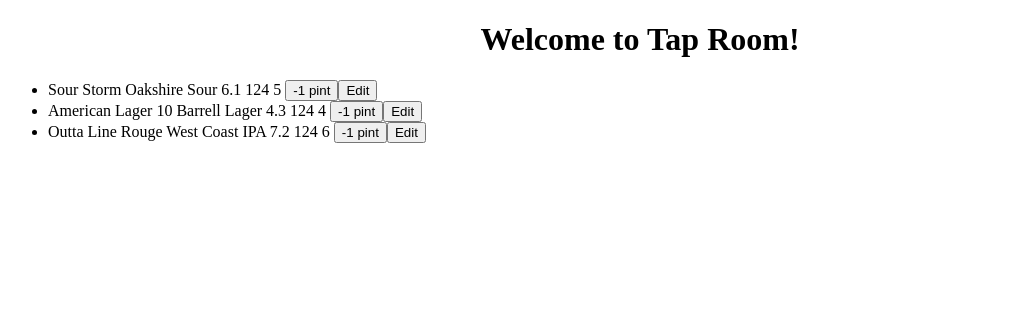
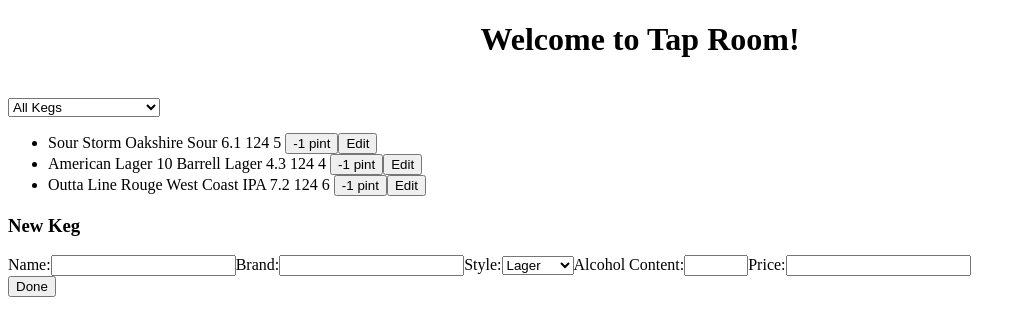
Before and after one commit to claramunro-zz/Keg-Levels-Angular, an Angular app: page / in a window 1280 px wide. Shown: the top 336 px of the page, without its empty margins (0-1026 px from the left). Built offline with nearby package versions, Linux system fonts and the light colour scheme.

Commit message:
add running-low pipe

```diff
--- a/src/app/app.component.html
+++ b/src/app/app.component.html
@@ -8,3 +8,5 @@
 <app-keg-list [childKegList]="masterKegList" (clickSender)="editKeg($event)"></app-keg-list>
 
 <app-edit-keg [selectedKeg]="selectedKeg"  (clickedDone)="finishedEditing()"></app-edit-keg>
+
+<app-new-keg (clickedSave)="addToList($event)"></app-new-keg>
--- a/src/app/app.component.ts
+++ b/src/app/app.component.ts
@@ -8,13 +8,14 @@
 })
 export class AppComponent {
   title: string = 'Tap Room';
-  selectedKeg: Keg = null;
 
   masterKegList: Keg[] = [
     new Keg("Sour Storm", "Oakshire","Sour",6.1,5),
     new Keg("American Lager", "10 Barrell","Lager",4.3,4),
     new Keg("Outta Line", "Rouge","West Coast IPA",7.2,6)
   ];
+  selectedKeg: Keg = null;
+
 
   editKeg(clickedKeg: Keg){
     this.selectedKeg = clickedKeg;
@@ -23,4 +24,9 @@
   finishedEditing(){
     this.selectedKeg = null;
   }
+
+  addToList(newKeg: Keg){
+    this.masterKegList.push(newKeg);
+    console.log(this.masterKegList);
+  }
 }
--- a/src/app/app.module.ts
+++ b/src/app/app.module.ts
@@ -7,7 +7,7 @@
 import { KegListComponent } from './keg-list/keg-list.component';
 import { EditKegComponent } from './edit-keg/edit-keg.component';
 import { NewKegComponent } from './new-keg/new-keg.component';
-// import { CompletenessPipe } from './completeness.pipe';
+import { RunningLowPipe } from './running-low.pipe';
 
 
 @NgModule({
@@ -15,8 +15,8 @@
     AppComponent,
     KegListComponent,
     EditKegComponent,
-    NewKegComponent
-    // CompletenessPipe
+    NewKegComponent,
+    RunningLowPipe
   ],
   imports: [
     BrowserModule,
--- a/src/app/edit-keg/edit-keg.component.html
+++ b/src/app/edit-keg/edit-keg.component.html
@@ -9,7 +9,17 @@
   <input id="brand" [(ngModel)]="selectedKeg.brand">
 
   <label for="style">Style:</label>
-  <input id="style" [(ngModel)]="selectedKeg.style">
+  <!-- <input id="style" [(ngModel)]="selectedKeg.style"> -->
+
+  <select id="style" [(ngModel)]="selectedKeg.style">
+    <option [value]="0">Lager</option>
+    <option [value]="1">IPA</option>
+    <option [value]="2">Pilsner</option>
+    <option [value]="3">Gose </option>
+    <option [value]="4">Wheat</option>
+    <option [value]="5">Pale Ale</option>
+    <option [value]="6">Stout</option>
+  </select>
 
   <label for="alcoholContent">Alcohol Content:</label>
   <input id="alcoholContent" [(ngModel)]="selectedKeg.alcoholContent" type="number" max="100" min="0">
--- a/src/app/keg-list/keg-list.component.html
+++ b/src/app/keg-list/keg-list.component.html
@@ -1,5 +1,12 @@
+<br>
+  <select (change)="onChange($event.target.value)">
+    <option value="all">All Kegs</option>
+    <option value="lowKegs">Less then 10 pints left</option>
+  </select>
+<br>
+
 <ul>
-  <li *ngFor='let currentKeg of childKegList'>{{currentKeg.name}} {{currentKeg.brand}} {{currentKeg.style}} {{currentKeg.alcoholContent}} {{currentKeg.pintLeft}} {{currentKeg.price}}
+  <li *ngFor='let currentKeg of childKegList | runningLow: filterByRunningLow'>{{currentKeg.name}} {{currentKeg.brand}} {{currentKeg.style}} {{currentKeg.alcoholContent}} {{currentKeg.pintLeft}} {{currentKeg.price}}
     <button (click)="subtractPintClicked(currentKeg)">-1 pint</button>
     <button (click)="editButtonClicked(currentKeg)">Edit</button>
   </li>
--- a/src/app/keg-list/keg-list.component.ts
+++ b/src/app/keg-list/keg-list.component.ts
@@ -6,9 +6,12 @@
   templateUrl: './keg-list.component.html',
   styleUrls: ['./keg-list.component.css']
 })
+
 export class KegListComponent {
   @Input() childKegList: Keg[];
   @Output() clickSender = new EventEmitter();
+
+  filterByRunningLow: string = "all";
 
   editButtonClicked(kegToEdit: Keg){
     this.clickSender.emit(kegToEdit);
@@ -17,4 +20,8 @@
   subtractPintClicked(kegToEdit: Keg){
     kegToEdit.pintLeft--;
   }
+
+  onChange(optionFromMenu) {
+    this.filterByRunningLow = optionFromMenu;
+  }
 }
--- a/src/app/models/keg.model.ts
+++ b/src/app/models/keg.model.ts
@@ -1,3 +1,5 @@
+export const beerStyles: string[] = ["Lager", "IPA", "Pilsner", "Gose", "Wheat", "Pale-Ale", "Stout"]
+
 export class Keg{
   pintLeft: number = 124;
 
--- a/src/app/new-keg/new-keg.component.html
+++ b/src/app/new-keg/new-keg.component.html
@@ -1,3 +1,33 @@
-<p>
-  new-keg works!
-</p>
+<div>
+
+  <h3>New Keg</h3>
+  <label for="name">Name:</label>
+  <input #name  ng-required="required">
+
+  <label for="brand">Brand:</label>
+  <input #brand required>
+
+  <!-- <label for="style">Style:</label>
+  <input #style required> -->
+
+  <label>Style:</label>
+  <select #style>
+    <option [value]="0">Lager</option>
+    <option [value]="1">IPA</option>
+    <option [value]="2">Pilsner</option>
+    <option [value]="3">Gose </option>
+    <option [value]="4">Wheat</option>
+    <option [value]="5">Pale Ale</option>
+    <option [value]="6">Stout</option>
+  </select>
+
+  <label for="alcoholContent">Alcohol Content:</label>
+  <input #alcoholContent type="number" max="100" min="0" required>
+
+  <label for="price">Price:</label>
+  <input #price type="number" required>
+
+  <br>
+
+  <button (click)="addNewKeg(name.value, brand.value, style.value, alcoholContent.value, price.value); name.value=''; brand.value=''; style.value=''; alcoholContent.value=''; price.value='';">Done</button>
+</div>
--- a/src/app/new-keg/new-keg.component.ts
+++ b/src/app/new-keg/new-keg.component.ts
@@ -1,15 +1,19 @@
-import { Component, OnInit } from '@angular/core';
+import { Component, Output, EventEmitter } from '@angular/core';
+import { Keg, beerStyles } from '../models/keg.model';
 
 @Component({
   selector: 'app-new-keg',
   templateUrl: './new-keg.component.html',
   styleUrls: ['./new-keg.component.css']
 })
-export class NewKegComponent implements OnInit {
 
-  constructor() { }
+export class NewKegComponent{
 
-  ngOnInit() {
+  @Output() clickedSave = new EventEmitter();
+
+  addNewKeg(name: string, brand: string, style: string, alcoholContent: number, price: number){
+    let newKeg: Keg = new Keg(name, brand, beerStyles[style], alcoholContent, price);
+    this.clickedSave.emit(newKeg);
   }
 
 }
--- /dev/null
+++ b/src/app/running-low.pipe.ts
@@ -0,0 +1,25 @@
+import { Pipe, PipeTransform } from '@angular/core';
+import { Keg } from './models/keg.model';
+
+@Pipe({
+  name: "runningLow",
+  pure: false
+})
+
+export class RunningLowPipe implements PipeTransform {
+
+  transform(input: Keg[], desiredPintLevel) {
+    var output: Keg[] = [];
+    if(desiredPintLevel === "lowKegs") {
+      for (var i = 0; i < input.length; i++) {
+        if (input[i].pintLeft < 10) {
+          output.push(input[i]);
+        }
+      }
+      return output;
+
+    } else {
+      return input;
+    }
+  }
+}
```
